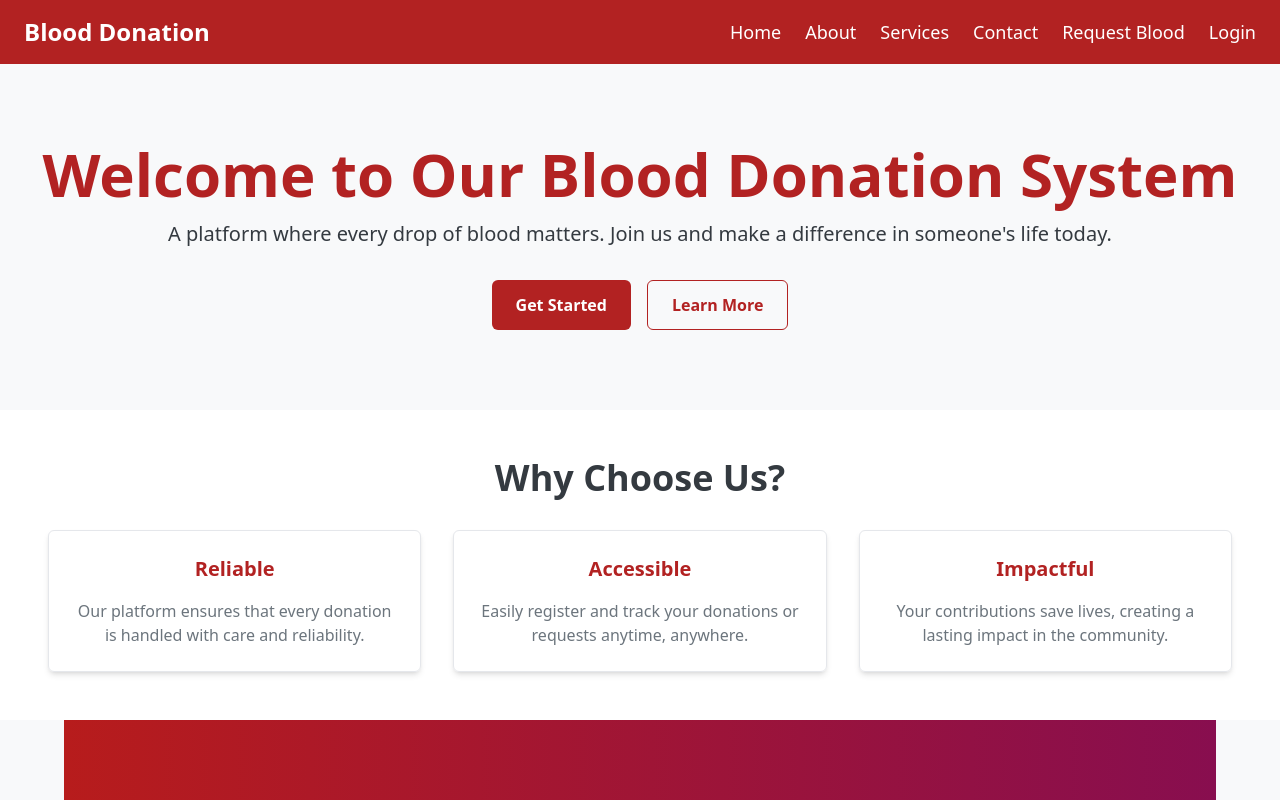
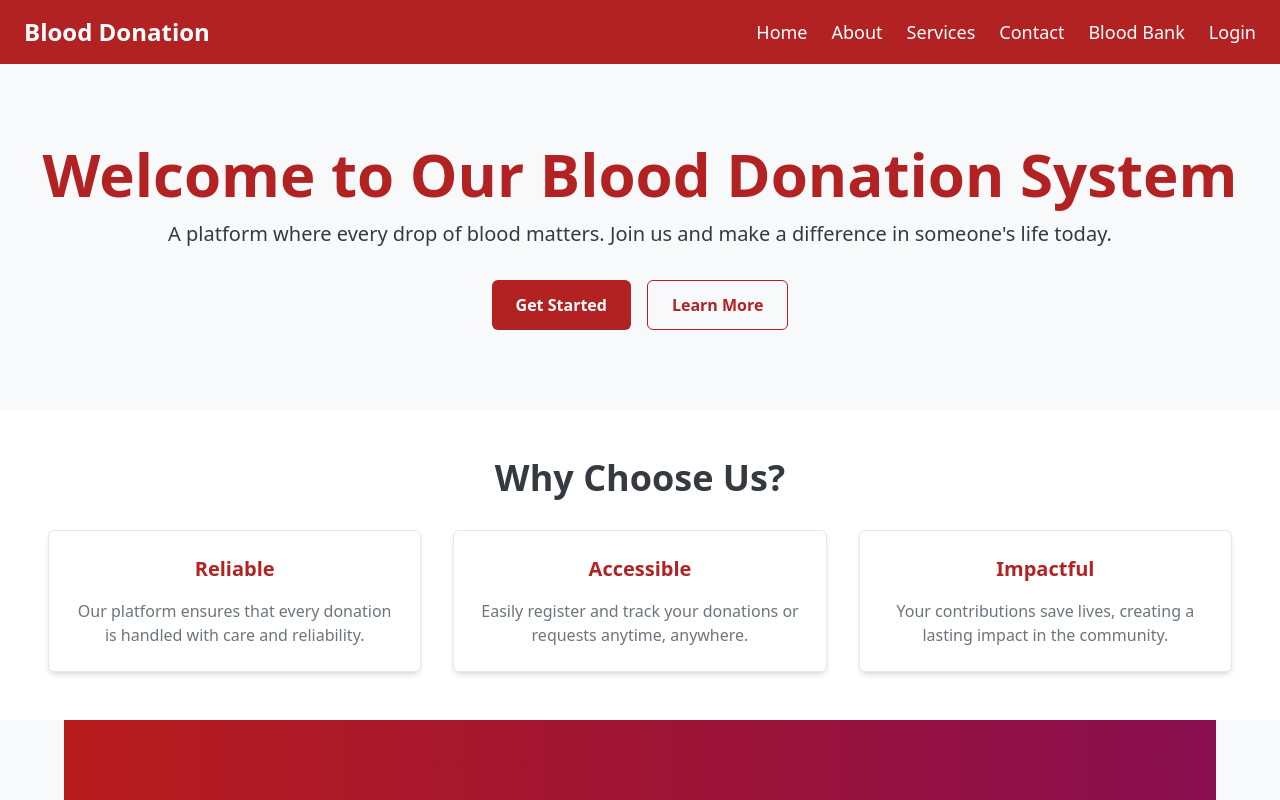
Before and after one commit to mupashirbare/Blood-donation-management, a React (Vite) app in the folder frontend/: page / in a window 1280 px wide. Shown: the top 800 px of the page. Built offline with nearby package versions, Linux system fonts and the light colour scheme.

Commit message:
i was updated the navbar components.

```diff
--- a/frontend/src/components/Navbar.jsx
+++ b/frontend/src/components/Navbar.jsx
@@ -58,10 +58,10 @@ const Navbar = () => {
           </li>
           <li>
             <a
-              href="/RequestBlood"
+              href="/BloodBank"
               className="block py-2 md:py-0 md:inline-block text-lg hover:text-[#F8F9FA]"
             >
-              Request Blood
+               Blood Bank
             </a>
           </li>
           <li>
```
